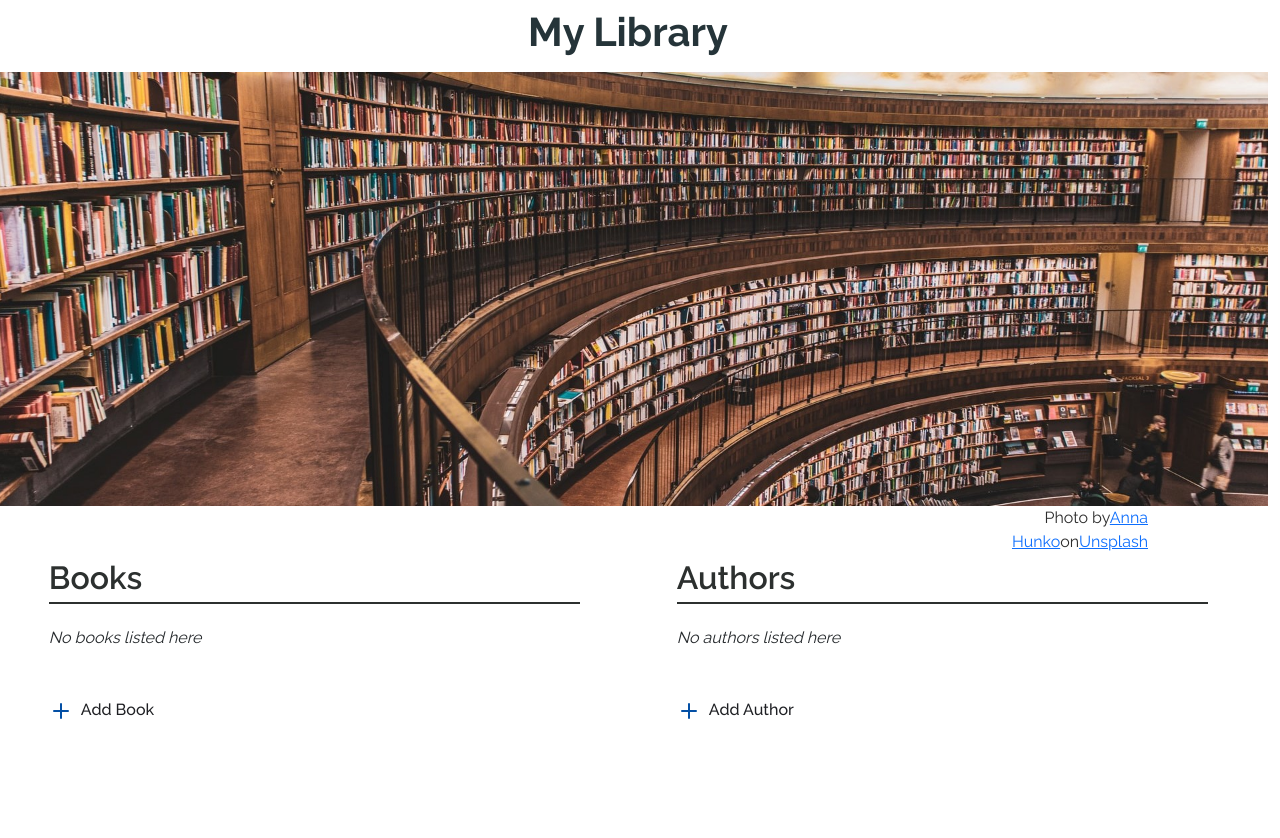
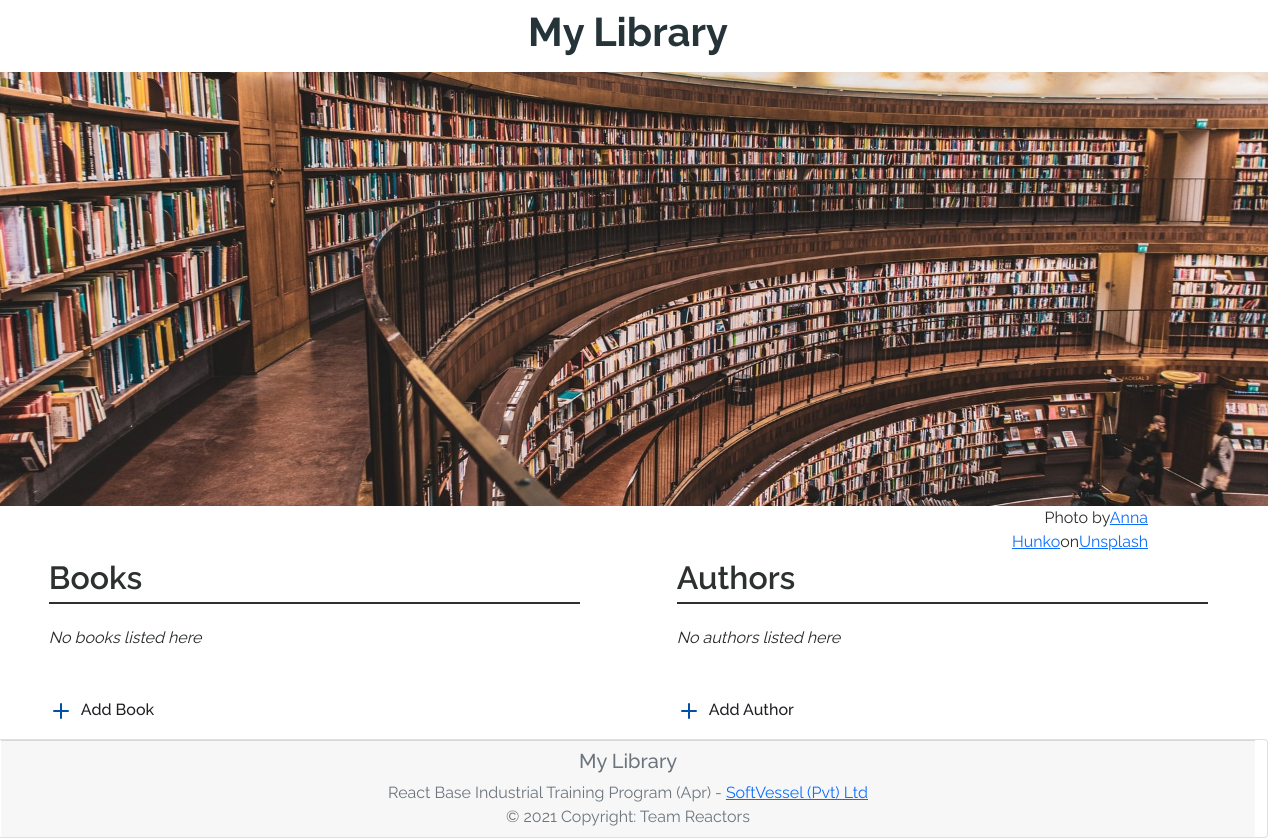
Before and after one commit to IsuruVihan/library_app_reactors, a React (Create React App) app: page / in a window 1280 px wide. Before the commit the page ends 800 px from the top, so only its background shows below. Built offline with nearby package versions, Linux system fonts and the light colour scheme.

Commit message:
My Library Footer added

```diff
--- a/src/Views/Library.tsx
+++ b/src/Views/Library.tsx
@@ -5,6 +5,7 @@ import Books from "../components/Books/Books";
 import Authors from "../components/Authors/Authors";
 import '../assets/styles/partials/Library.scss';
 import IAuthor from "../interfaces/IAuthor";
+import LibraryFooter from "../components/Footer/LibraryFooter";
 
 const Library: FC = () => {
     // Author list to be rendered inside add book form
@@ -58,6 +59,9 @@ const Library: FC = () => {
                     />
                 </Col>
             </Row>
+            <Row>
+                <LibraryFooter></LibraryFooter>
+            </Row>
         </Container>
     );
 }
--- /dev/null
+++ b/src/components/Footer/LibraryFooter.tsx
@@ -0,0 +1,19 @@
+import React from "react";
+import {MDBCol, MDBContainer, MDBFooter, MDBRow} from "mdbreact";
+import {Card} from "react-bootstrap";
+
+const LibraryFooter:React.FC = () => {
+    return(
+        <Card className="text-center">
+            <Card.Footer className="text-muted">
+                <Card.Title>My Library</Card.Title>
+                <Card.Text>
+                    React Base Industrial Training Program (Apr) - <a href="https://www.softvessel.com"> SoftVessel (Pvt) Ltd </a>
+                </Card.Text>
+                &copy; {new Date().getFullYear()} Copyright: Team Reactors
+            </Card.Footer>
+        </Card>
+    );
+}
+
+export default LibraryFooter;
```
Also changed, not shown: 1 other file (tests, documents, lock files or other folders).
